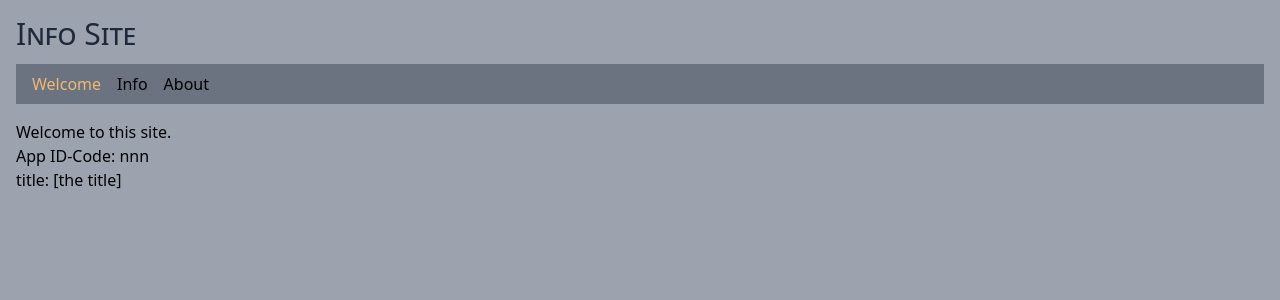
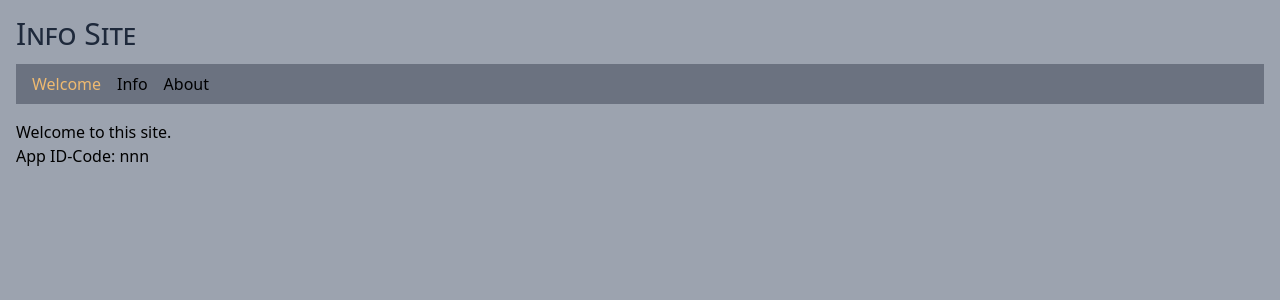
Before and after one commit to Underground-Learning-Club/datapod-for-vite-react, a React (Vite) app: page /welcome in a window 1280 px wide. Shown: the top 300 px of the page. Built offline with nearby package versions, Linux system fonts and the light colour scheme.

Commit message:
showing default

```diff
--- a/src/AppContext.tsx
+++ b/src/AppContext.tsx
@@ -1,28 +1,23 @@
-import { createContext} from "react";
+import { createContext, useState } from "react";
 import { IAppData, blankAppData } from "./interfaces";
 
 interface IAppContext {
-	appData: IAppData,
-	title: string;
+	appData: IAppData;
 }
 
 interface IAppProvider {
 	children: React.ReactNode;
 }
 
-const appData = blankAppData;
-const title = 'the title';
-
 export const AppContext = createContext<IAppContext>({} as IAppContext);
 
 export const AppProvider: React.FC<IAppProvider> = ({ children }) => {
-	// const [appData] = useState<IAppData>(blankAppData);
+	const [appData] = useState<IAppData>(blankAppData);
 
 	return (
 		<AppContext.Provider
 			value={{
-				appData,
-				title
+				appData
 			}}
 		>
 			{children}
--- a/src/pages/PageWelcome.tsx
+++ b/src/pages/PageWelcome.tsx
@@ -2,15 +2,12 @@ import { useContext } from "react";
 import { AppContext } from "../AppContext";
 
 export const PageWelcome = () => {
-	const { appData, title } = useContext(AppContext);
-
-	console.log(appData);
+	const { appData } = useContext(AppContext);
 
 	return (
 		<>
 			<p>Welcome to this site.</p>
 			{appData && <p>App ID-Code: {appData.appIdCode}</p>}
-			<p>title: [{title}]</p>
 		</>
 	);
 };
```
